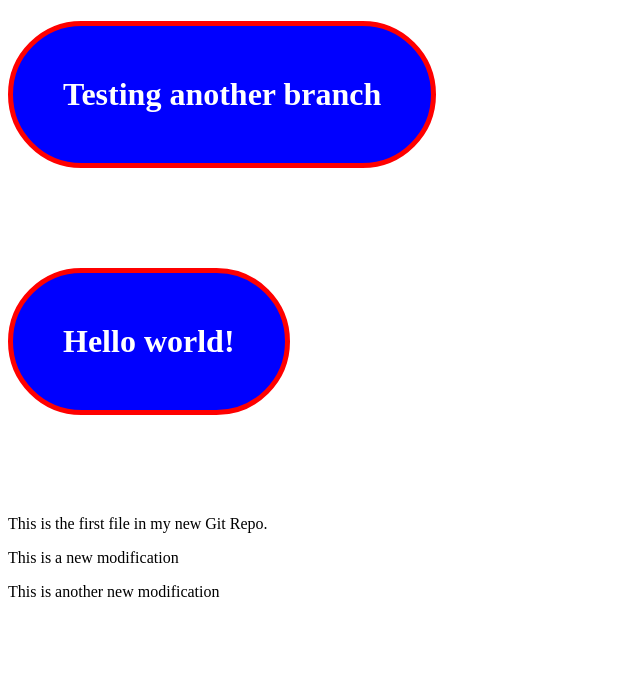
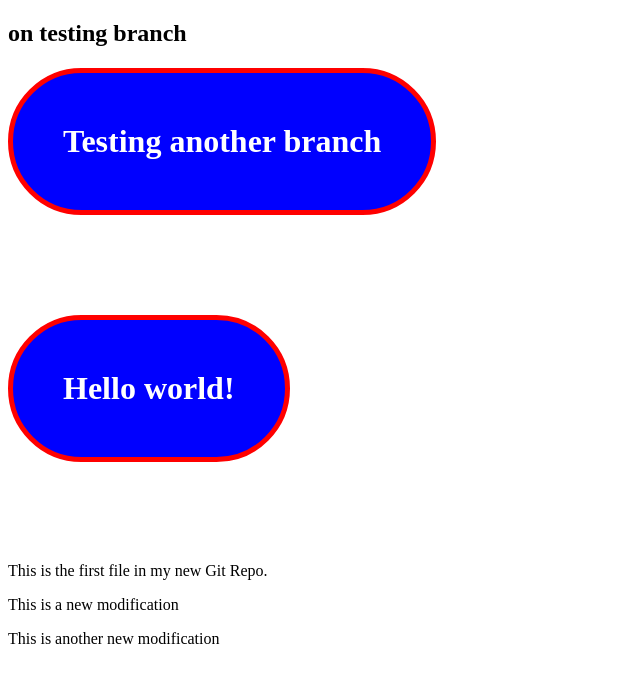
Before and after one commit to MohammedNasser9/testRepo, a plain HTML site: page index.html in a window 1280 px wide. Shown: the whole page, without its empty margins (0-640 px from the left). Drawn offline with Linux system fonts and the light colour scheme.

Commit message:
don;t care

```diff
--- a/index.html
+++ b/index.html
@@ -7,6 +7,7 @@
 </head>
 <body>
 
+<h2>on testing branch</h2>
 <h1>Testing another branch</h1>
 <h1>Hello world!</h1>
 <p>This is the first file in my new Git Repo.</p>
```
